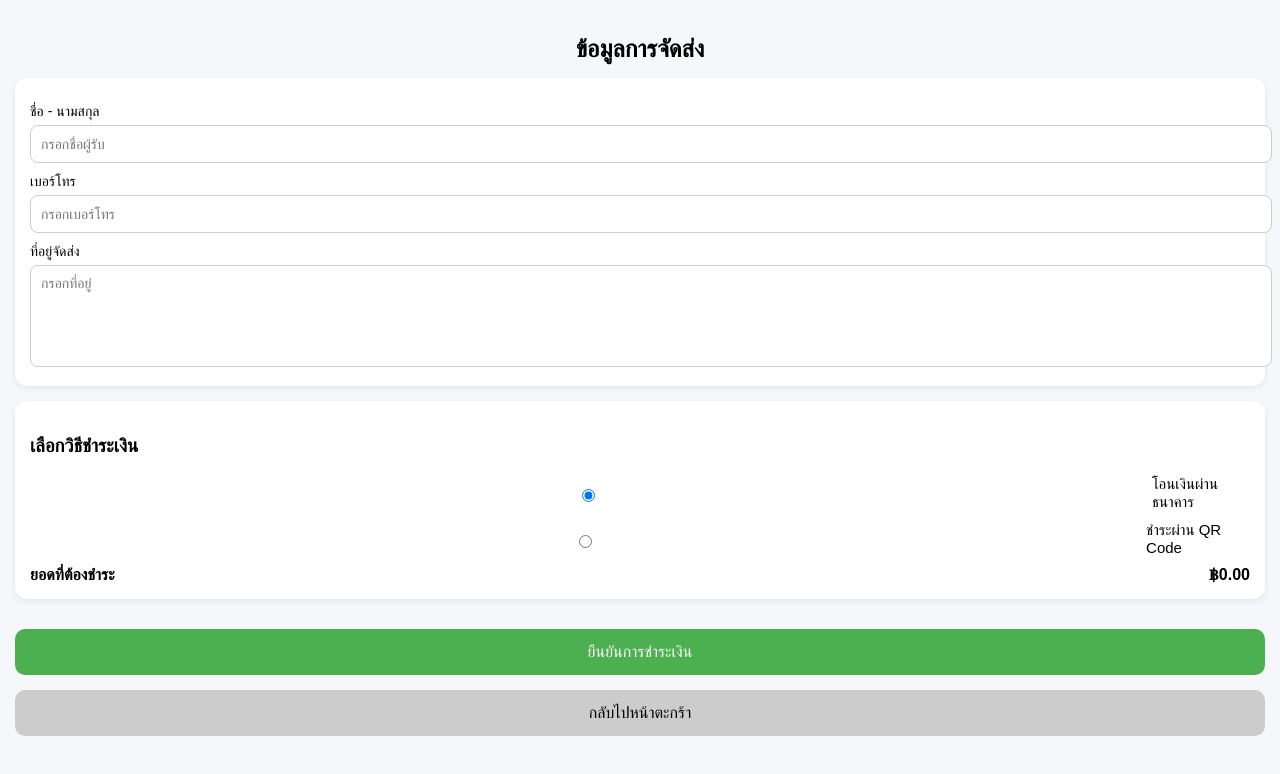
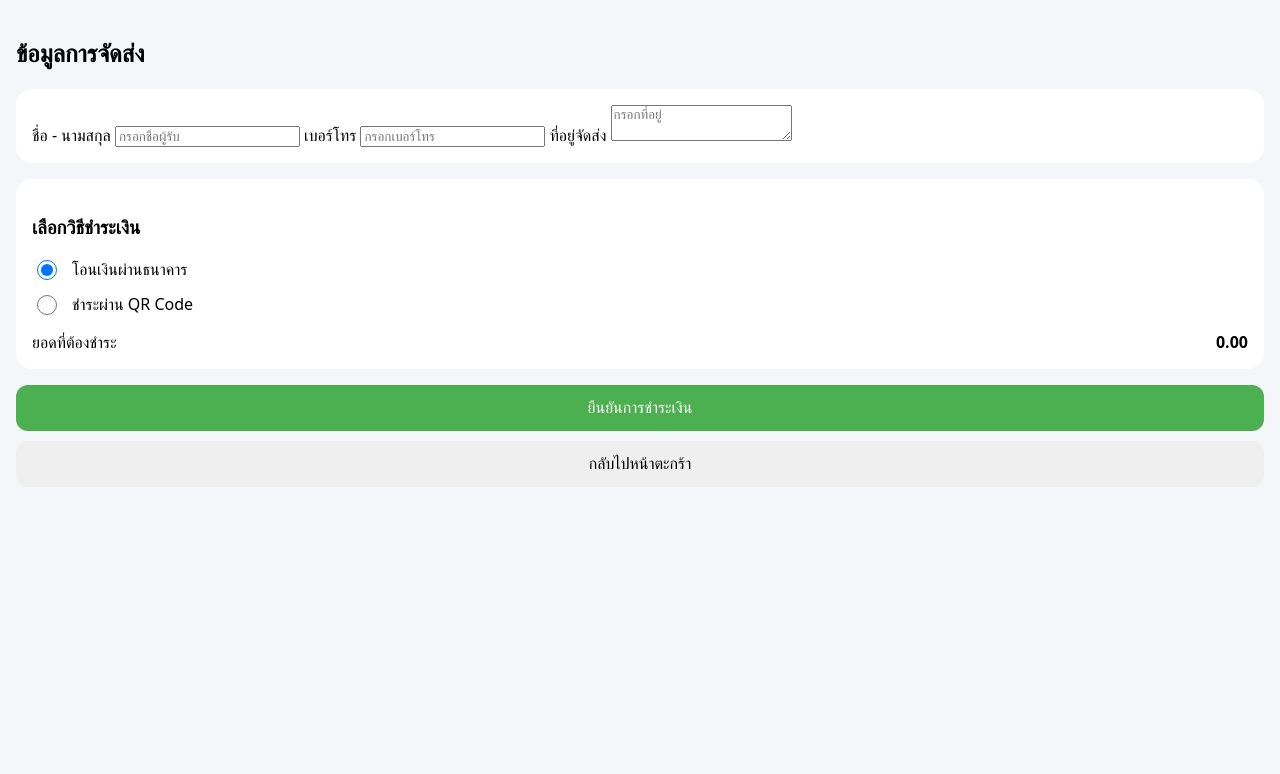
Before and after one commit to nattakittamaneechot-cmyk/work, a plain HTML site: page index3.html in a window 1280 px wide. Drawn offline with Linux system fonts and the light colour scheme.

Commit message:
Add files via upload

```diff
--- a/index3.html
+++ b/index3.html
@@ -6,87 +6,68 @@
   <title>ชำระเงิน</title>
 
   <style>
-    body {
-      font-family: Arial, sans-serif;
-      background: #f6f7fb;
-      margin: 0;
-      padding: 15px;
+     {
+  box-sizing: border-box;
 }
 
-    h2 {
-      text-align: center;
-      margin-bottom: 15px;
+body {
+  margin: 0;
+  padding: 16px;
+  font-family: system-ui, -apple-system, BlinkMacSystemFont;
+  background: #f5f6fa;
 }
 
 .card {
   background: #fff;
-      border-radius: 12px;
-      padding: 15px;
-      margin-bottom: 15px;
-      box-shadow: 0 2px 6px rgba(0,0,0,0.08);
+  border-radius: 16px;
+  padding: 16px;
+  margin-bottom: 16px;
 }
 
-    label {
-      font-size: 14px;
-      margin-top: 10px;
-      display: block;
+.payment-option {
+  display: flex;
+  align-items: center;
+  gap: 12px;
+  margin-bottom: 12px;
+  font-size: 16px;
+  line-height: 1.4;
+  word-break: break-word;
 }
 
-    input, textarea {
-      width: 100%;
-      padding: 10px;
-      border-radius: 8px;
-      border: 1px solid #ccc;
-      margin-top: 5px;
-      font-size: 14px;
+.payment-option span {
+  flex: 1;
+  white-space: normal; /* ⭐ สำคัญ */
 }
 
-    textarea {
-      resize: none;
-      height: 80px;
-    }
-
-    .radio-group {
-      margin-top: 10px;
-    }
-
-    .radio-group label {
-      display: flex;
-      align-items: center;
-      margin-bottom: 8px;
-      font-size: 15px;
-    }
-
-    .radio-group input {
-      margin-right: 10px;
+input[type="radio"] {
+  width: 20px;
+  height: 20px;
+  flex-shrink: 0;
 }
 
 .total {
   display: flex;
   justify-content: space-between;
+  margin-top: 16px;
   font-size: 16px;
-      font-weight: bold;
-      margin-top: 10px;
 }
 
 button {
   width: 100%;
   padding: 14px;
+  border-radius: 12px;
   border: none;
-      border-radius: 10px;
   font-size: 16px;
-      cursor: pointer;
-      margin-top: 15px;
 }
 
-    .confirm-btn {
-      background: #4CAF50;
+.btn-confirm {
+  background: #4caf50;
   color: #fff;
+  margin-bottom: 10px;
 }
 
-    .back-btn {
-      background: #ccc;
-      color: #000;
+.btn-back {
+  background: #e0e0e0;
 }
   </style>
 </head>
@@ -109,25 +90,23 @@
   <div class="card">
   <h3>เลือกวิธีชำระเงิน</h3>
 
-    <div class="radio-group">
-      <label>
+  <label class="payment-option">
     <input type="radio" name="payment" value="bank" checked>
-        โอนเงินผ่านธนาคาร
+    <span>โอนเงินผ่านธนาคาร</span>
   </label>
 
-      <label>
+  <label class="payment-option">
     <input type="radio" name="payment" value="qr">
-        ชำระผ่าน QR Code
+    <span>ชำระผ่าน QR Code</span>
   </label>
-    </div>
 
   <div class="total">
-      <span>ยอดที่ต้องชำระ</span>
-      <span>฿<span id="totalPrice">0.00</span></span>
+    ยอดที่ต้องชำระ
+    <strong id="totalPrice">฿0.00</strong>
   </div>
 </div>
 
-  <button class="confirm-btn" onclick="confirmPayment()">ยืนยันการชำระเงิน</button>
+ <button class="btn-confirm" onclick="confirmPayment()">  ยืนยันการชำระเงิน</button>
   <button class="back-btn" onclick="window.location.href='index2.html'">กลับไปหน้าตะกร้า</button>
 
   <script>
```
Lines whose indentation alone changed are shown as unchanged.
